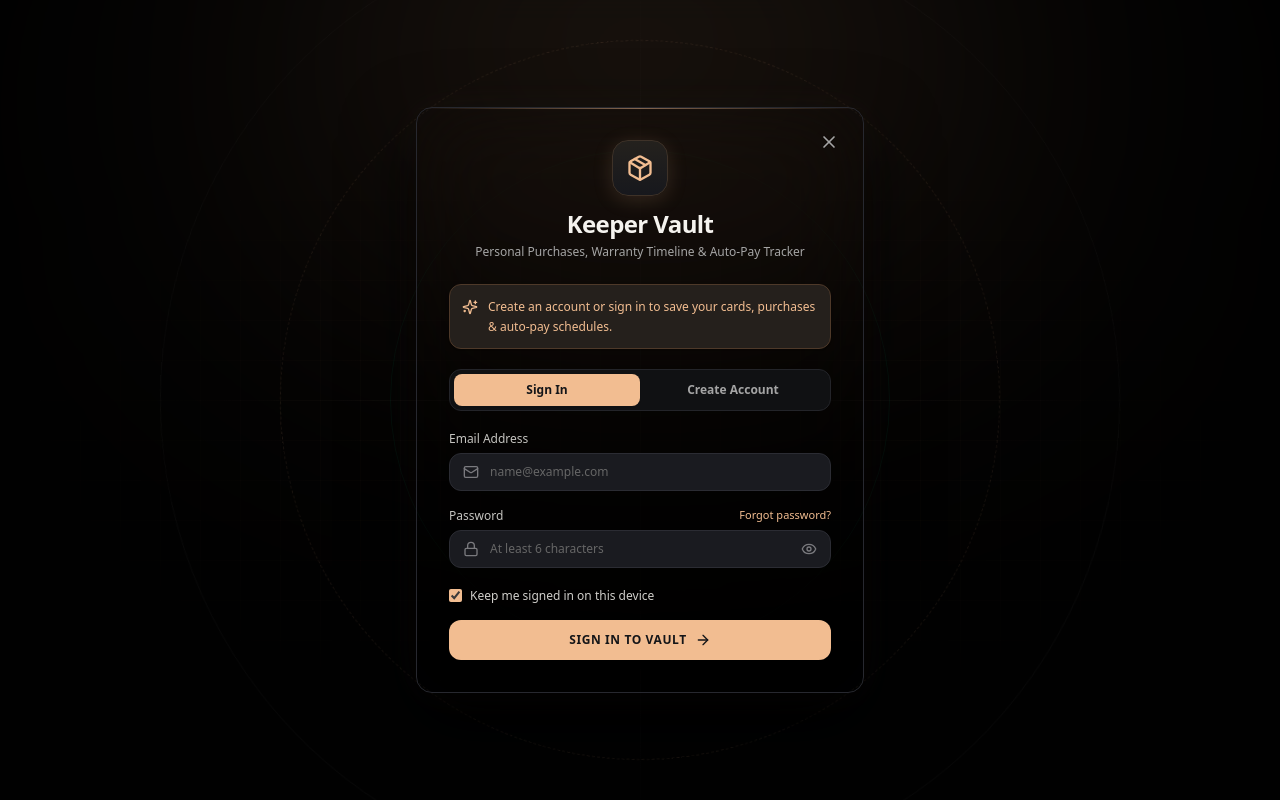
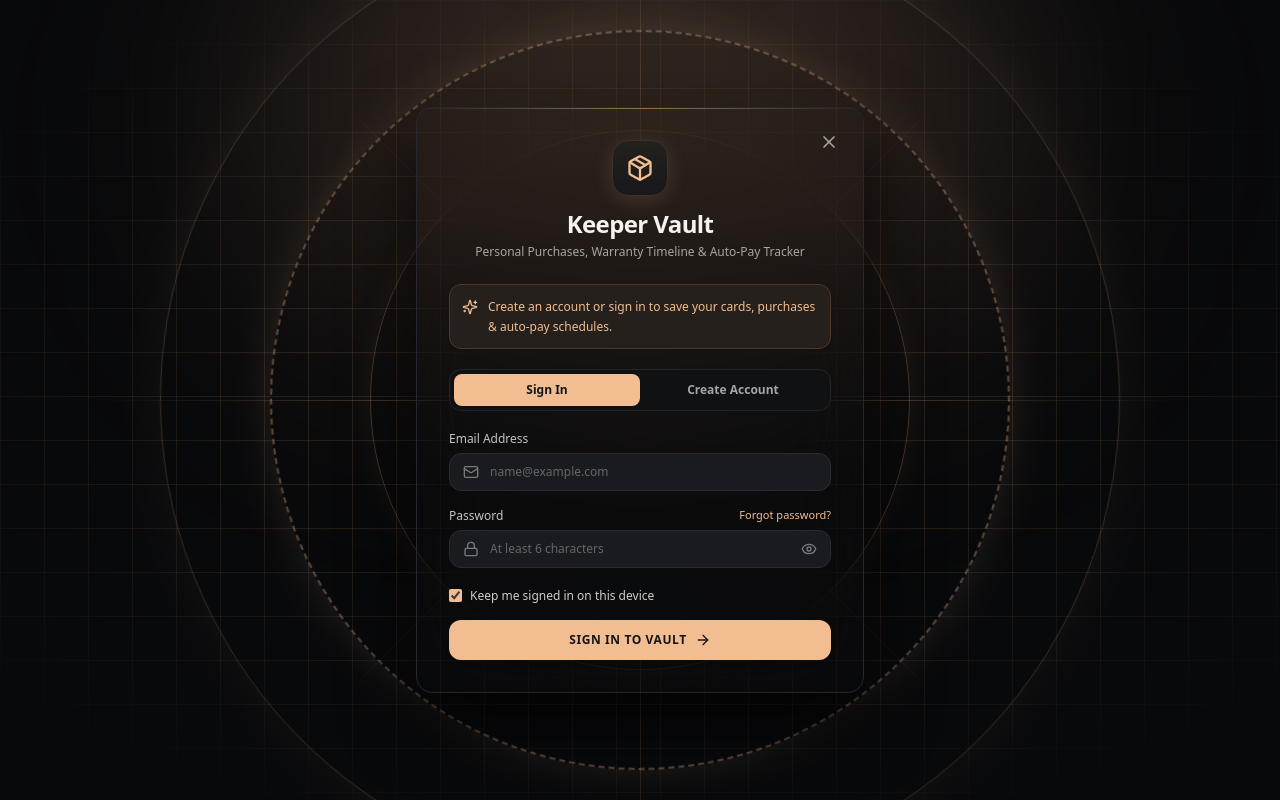
Before and after one commit to nagarjunashiva/Keeper., a React (Vite) app: page / in a window 1280 px wide. Both pictures are taken after a click on the button "Sign In". Shown: the top 800 px of the page. Built offline with nearby package versions, Linux system fonts and the light colour scheme.

Commit message:
Restore vibrant glowing radar dial rings and geometric grid background without corner texts

```diff
--- a/src/components/AuthPortal.tsx
+++ b/src/components/AuthPortal.tsx
@@ -290,60 +290,67 @@ export function AuthPortal({ onAuthenticated, onClose, promptReason }: AuthPorta
   };
 
   return (
-    <div className={`min-h-screen bg-[#090A0C] text-[#F5F3EF] flex items-center justify-center p-4 sm:p-6 relative overflow-hidden font-sans selection:bg-[#F2BD91]/30 selection:text-[#F2BD91] ${
-      onClose ? 'fixed inset-0 z-50 bg-black/85 backdrop-blur-md overflow-y-auto animate-fadeIn' : ''
+    <div className={`min-h-screen bg-[#08090B] text-[#F5F3EF] flex items-center justify-center p-4 sm:p-6 relative overflow-hidden font-sans selection:bg-[#F2BD91]/30 selection:text-[#F2BD91] ${
+      onClose ? 'fixed inset-0 z-50 bg-[#08090B]/92 backdrop-blur-xl overflow-y-auto animate-fadeIn' : ''
     }`}>
       {/* ====================================================================
           1. FINE GEOMETRIC FINTECH GRID OVERLAY WITH RADIAL VIGNETTE
          ==================================================================== */}
       <div
-        className="absolute inset-0 pointer-events-none opacity-40"
+        className="absolute inset-0 pointer-events-none"
         style={{
           backgroundImage: `
-            linear-gradient(to right, rgba(242, 189, 145, 0.06) 1px, transparent 1px),
-            linear-gradient(to bottom, rgba(242, 189, 145, 0.06) 1px, transparent 1px)
+            linear-gradient(to right, rgba(242, 189, 145, 0.12) 1px, transparent 1px),
+            linear-gradient(to bottom, rgba(242, 189, 145, 0.12) 1px, transparent 1px)
           `,
-          backgroundSize: '40px 40px',
-          maskImage: 'radial-gradient(ellipse 70% 60% at 50% 50%, #000 25%, transparent 75%)',
-          WebkitMaskImage: 'radial-gradient(ellipse 70% 60% at 50% 50%, #000 25%, transparent 75%)'
+          backgroundSize: '44px 44px',
+          maskImage: 'radial-gradient(ellipse 80% 70% at 50% 50%, #000 35%, transparent 85%)',
+          WebkitMaskImage: 'radial-gradient(ellipse 80% 70% at 50% 50%, #000 35%, transparent 85%)'
         }}
       />
 
       {/* ====================================================================
-          2. CONCENTRIC TITANIUM VAULT RINGS & ARCHITECTURAL DIAL
+          2. CONCENTRIC TITANIUM VAULT RINGS & PRECISION RADAR DIAL
          ==================================================================== */}
       <div className="absolute inset-0 flex items-center justify-center pointer-events-none overflow-hidden">
-        {/* Outermost Ring */}
-        <div className="w-[960px] h-[960px] rounded-full border border-white/[0.03] absolute animate-[spin_240s_linear_infinite]" />
+        {/* Outermost Orbit Ring */}
+        <div className="w-[960px] h-[960px] rounded-full border border-[#F2BD91]/20 absolute animate-[spin_260s_linear_infinite] shadow-[0_0_50px_rgba(242,189,145,0.06)]" />
 
-        {/* Mid Dashed Vault Ring */}
+        {/* Mid Dashed Radar Vault Ring */}
         <div
-          className="w-[720px] h-[720px] rounded-full border border-[#F2BD91]/10 absolute animate-[spin_160s_linear_infinite_reverse]"
+          className="w-[740px] h-[740px] rounded-full border-2 border-[#F2BD91]/35 absolute animate-[spin_120s_linear_infinite_reverse] shadow-[0_0_40px_rgba(242,189,145,0.12)]"
           style={{ borderStyle: 'dashed' }}
         />
 
         {/* Inner Security Ring */}
-        <div className="w-[500px] h-[500px] rounded-full border border-emerald-500/[0.08] absolute" />
+        <div className="w-[540px] h-[540px] rounded-full border border-[#F2BD91]/25 absolute shadow-[0_0_30px_rgba(242,189,145,0.08)]" />
+
+        {/* Innermost Emerald Protection Ring */}
+        <div className="w-[380px] h-[380px] rounded-full border border-emerald-500/25 absolute" />
 
         {/* Center Precision Vault Crosshairs */}
-        <div className="absolute w-[980px] h-[1px] bg-gradient-to-r from-transparent via-white/[0.04] to-transparent" />
-        <div className="absolute h-[980px] w-[1px] bg-gradient-to-b from-transparent via-white/[0.04] to-transparent" />
+        <div className="absolute w-[1100px] h-[1px] bg-gradient-to-r from-transparent via-[#F2BD91]/40 to-transparent" />
+        <div className="absolute h-[1100px] w-[1px] bg-gradient-to-b from-transparent via-[#F2BD91]/40 to-transparent" />
+
+        {/* 45-Degree Diagonal Vault Aligners */}
+        <div className="absolute w-[900px] h-[1px] bg-gradient-to-r from-transparent via-[#F2BD91]/20 to-transparent rotate-45" />
+        <div className="absolute w-[900px] h-[1px] bg-gradient-to-r from-transparent via-[#F2BD91]/20 to-transparent -rotate-45" />
       </div>
 
       {/* ====================================================================
           3. CINEMATIC MULTI-LAYER RADIANT GLOW (WARM AMBER + EMERALD AURORA)
          ==================================================================== */}
       {/* Top Center Champagne Amber Glow */}
-      <div className="absolute -top-[12%] left-1/2 -translate-x-1/2 w-[720px] h-[480px] bg-gradient-to-b from-[#F2BD91]/20 via-[#E59866]/10 to-transparent rounded-full blur-[140px] pointer-events-none" />
+      <div className="absolute -top-[10%] left-1/2 -translate-x-1/2 w-[760px] h-[500px] bg-gradient-to-b from-[#F2BD91]/30 via-[#E59866]/15 to-transparent rounded-full blur-[130px] pointer-events-none" />
 
       {/* Bottom Right Emerald Protection Glow */}
-      <div className="absolute -bottom-[15%] -right-[10%] w-[580px] h-[580px] bg-[#5CE095]/12 rounded-full blur-[150px] pointer-events-none" />
+      <div className="absolute -bottom-[15%] -right-[10%] w-[580px] h-[580px] bg-[#5CE095]/18 rounded-full blur-[140px] pointer-events-none" />
 
       {/* Bottom Left Deep Obsidian Glow */}
-      <div className="absolute -bottom-[10%] -left-[10%] w-[500px] h-[500px] bg-[#F2BD91]/8 rounded-full blur-[140px] pointer-events-none" />
+      <div className="absolute -bottom-[15%] -left-[10%] w-[520px] h-[520px] bg-[#F2BD91]/14 rounded-full blur-[140px] pointer-events-none" />
 
       {/* Center Behind Card Halo */}
-      <div className="absolute top-1/2 left-1/2 -translate-x-1/2 -translate-y-1/2 w-[420px] h-[420px] bg-[#F2BD91]/8 rounded-full blur-[90px] pointer-events-none" />
+      <div className="absolute top-1/2 left-1/2 -translate-x-1/2 -translate-y-1/2 w-[480px] h-[480px] bg-[#F2BD91]/18 rounded-full blur-[90px] pointer-events-none" />
 
       {/* ====================================================================
           4. THE KEEPER VAULT AUTH MODAL (TITANIUM GLASSMORPHISM)
```
